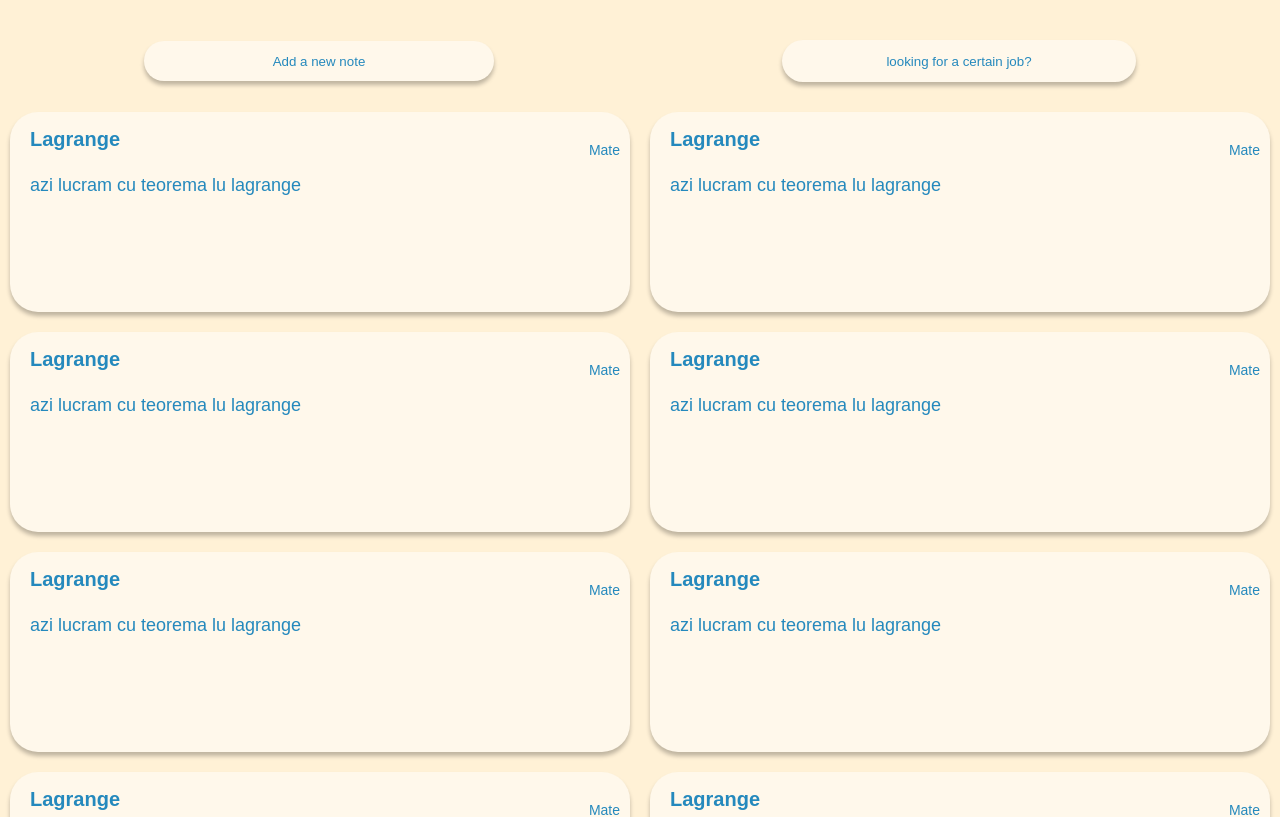
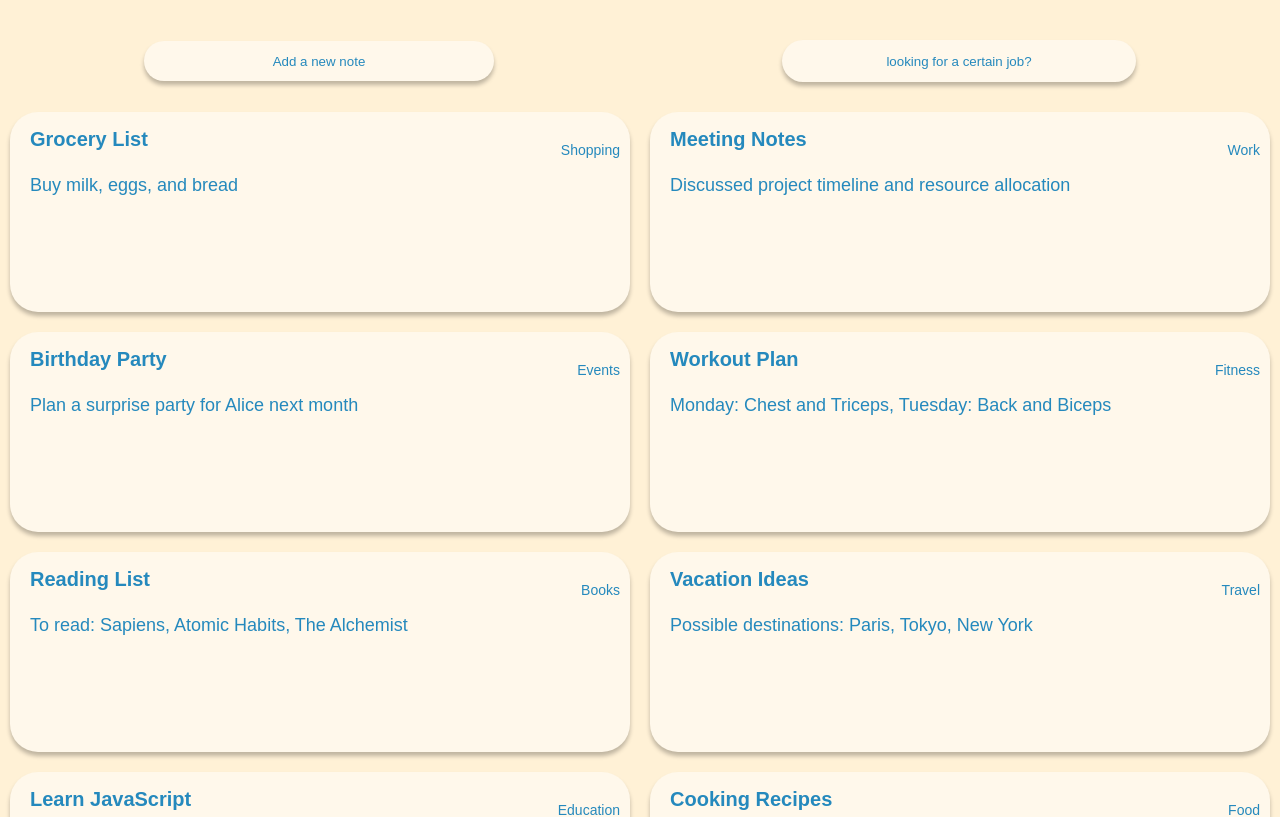
Before and after one commit to 915-nistor-robert/Invatare_Interactiva_2023, a React (Create React App) app in the folder frontend/: page /notes in a window 1280 px wide. Shown: the top 817 px of the page. Built offline with nearby package versions, Linux system fonts and the light colour scheme.

Commit message:
added filtering functionality and no results option

```diff
--- a/frontend/src/Components/NotesPage/NotesPage.js
+++ b/frontend/src/Components/NotesPage/NotesPage.js
@@ -7,27 +7,49 @@ import StickyNote from "../../Utils/GeneralUtils";
 export default function NotesPage() {
     const navigate = useNavigate();
     const [notes, setNotes] = useState([
-        new StickyNote("1", "Lagrange", "Mate", "azi lucram cu teorema lu lagrange"),
-        new StickyNote("2", "Lagrange", "Mate", "azi lucram cu teorema lu lagrange"),
-        new StickyNote("3", "Lagrange", "Mate", "azi lucram cu teorema lu lagrange"),
-        new StickyNote("4", "Lagrange", "Mate", "azi lucram cu teorema lu lagrange"),
-        new StickyNote("4", "Lagrange", "Mate", "azi lucram cu teorema lu lagrange"),
-        new StickyNote("4", "Lagrange", "Mate", "azi lucram cu teorema lu lagrange"),
-        new StickyNote("4", "Lagrange", "Mate", "azi lucram cu teorema lu lagrange"),
-        new StickyNote("4", "Lagrange", "Mate", "azi lucram cu teorema lu lagrange"),
-        new StickyNote("4", "Lagrange", "Mate", "azi lucram cu teorema lu lagrange"),
+        new StickyNote("1", "Grocery List", "Shopping", "Buy milk, eggs, and bread"),
+        new StickyNote("2", "Meeting Notes", "Work", "Discussed project timeline and resource allocation"),
+        new StickyNote("3", "Birthday Party", "Events", "Plan a surprise party for Alice next month"),
+        new StickyNote("4", "Workout Plan", "Fitness", "Monday: Chest and Triceps, Tuesday: Back and Biceps"),
+        new StickyNote("5", "Reading List", "Books", "To read: Sapiens, Atomic Habits, The Alchemist"),
+        new StickyNote("6", "Vacation Ideas", "Travel", "Possible destinations: Paris, Tokyo, New York"),
+        new StickyNote("7", "Learn JavaScript", "Education", "Complete tutorials and build a small project"),
+        new StickyNote("8", "Cooking Recipes", "Food", "Try new recipes: pasta carbonara, sushi, paella"),
+        new StickyNote("9", "Car Maintenance", "Vehicles", "Schedule oil change and tire rotation"),
+
     ])
+
+    const [search, setSearch] = useState('');
+
+    const filteredNotes = notes.filter(note => note.title.toLowerCase().includes(search.toLowerCase())
+    || note.subject.toLowerCase().includes(search.toLowerCase()) || note.description.toLowerCase().includes(search.toLowerCase()));
+
+
+    const handleInputChange = (event) =>{
+        setSearch(event.target.value)
+    }
 
     return (<>
             <div className={'jobs-main-container'}>
                 <div className={'jobs-searchbar-container'}>
                     <button name={'add-note'} className={'jobs-searchbar'} onClick={moveToEditStickyNote}>Add a new note</button>
-                    <input type={'text'} name={'search'} className={'jobs-searchbar'} placeholder={'looking for a certain job?'}/>
+                    <input type={'text'}
+                     name={'search'}
+                     className={'jobs-searchbar'}
+                     placeholder={'looking for a certain job?'}
+                     value={search}
+                     onChange={handleInputChange}/>
                 </div>
                 <div className={'sticky-notes-grid-container'}>
-                    {notes.map((stickyNote)=>(
-                        <Job note={stickyNote}/>
-                    ))}
+                    {filteredNotes.length > 0 ? (
+                        filteredNotes.map((stickyNote) => (
+                            <Job key={stickyNote.id} note={stickyNote} />
+                        ))
+                    ) : (
+                        <div className="no-results">
+                            No results found
+                        </div>
+                    )}
                 </div>
             </div>
         </>
--- a/frontend/src/Components/NotesPage/NotesPage.scss
+++ b/frontend/src/Components/NotesPage/NotesPage.scss
@@ -39,3 +39,8 @@
   flex-wrap: wrap;
   justify-content: space-between;
 }
+
+.no-results{
+  margin-top:2rem;
+  text-align: center;
+}
```
